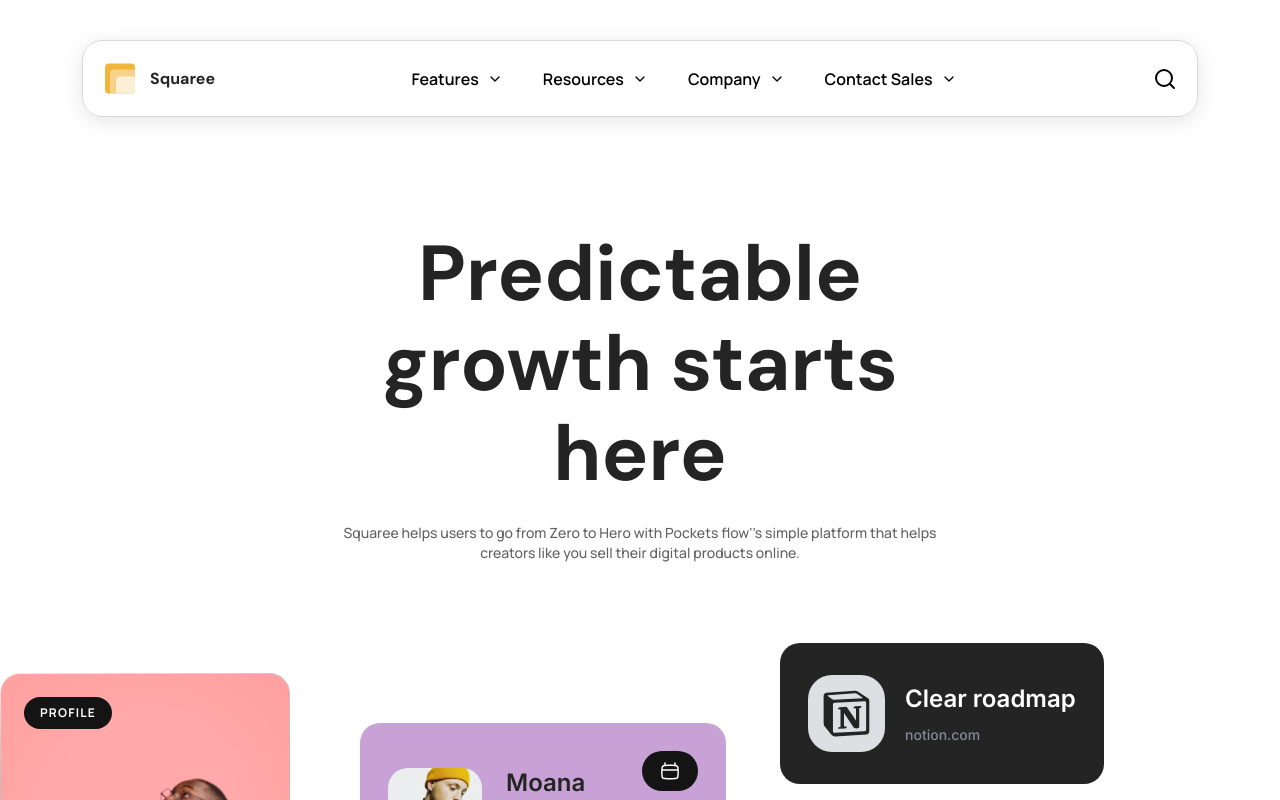
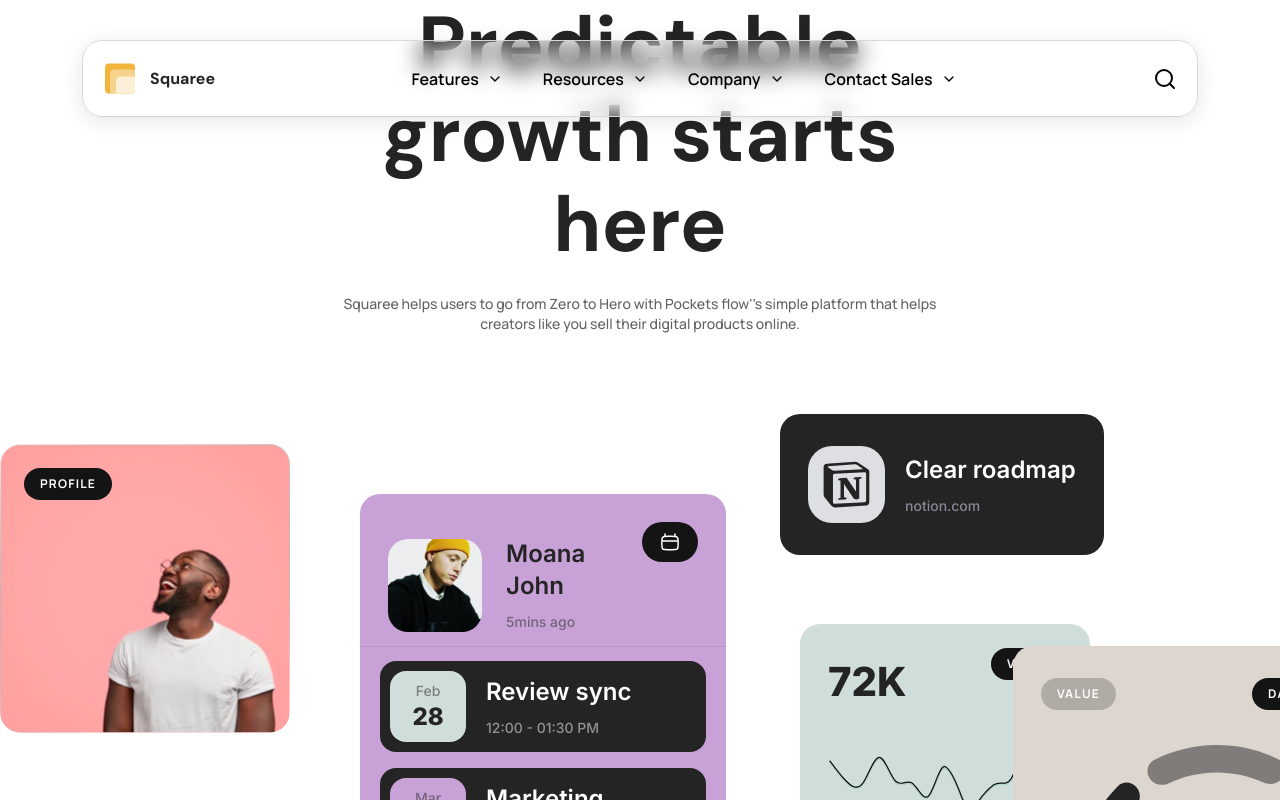
Before and after one commit to AlexDDevv/Squaree, a Next.js app: page / in a window 1280 px wide. Shown: the top 800 px of the page. Built offline with nearby package versions, Linux system fonts and the light colour scheme.

Commit message:
💫 Animate the Header

```diff
--- a/src/app/components/Header.tsx
+++ b/src/app/components/Header.tsx
@@ -1,28 +1,47 @@
-import React from 'react'
-import Link from 'next/link'
-import Image from 'next/image'
-import logo from "../../assets/images/logoSquaree.svg"
-import NavLink from './NavLink'
-import { Search } from "lucide-react"
+import React from "react";
+import Link from "next/link";
+import Image from "next/image";
+import logo from "../../assets/images/logoSquaree.svg";
+import NavLink from "./NavLink";
+import { Search } from "lucide-react";
+import { motion } from "framer-motion";
 
 export default function Header() {
     return (
-        <header className='max-w-[1116px] mx-auto rounded-large flex items-center justify-between gap-5 border border-borderHeader p-5 mt-10 mb-28 shadow-[0_4px_22px_rgba(0,0,0,0.1)]'>
+        <div className="w-full fixed top-0 left-0 z-50 flex justify-center items-center mt-10">
+            <motion.header
+                className="bg-transparent w-[1116px] mx-auto rounded-large flex items-center justify-between gap-5 border border-borderHeader p-5 shadow-[0_4px_22px_rgba(0,0,0,0.1)] backdrop-blur-md"
+                initial={{ opacity: 0, translateY: "-100px" }}
+                animate={{ opacity: 1, translateY: "0" }}
+                exit={{ opacity: 1, translateY: "0" }}
+                transition={{
+                    opacity: { delay: 0.2, duration: 1, ease: "easeInOut" },
+                    translateY: { duration: 1, ease: "easeInOut" },
+                }}
+            >
                 <div>
-                <Link href={"/"} className='flex items-center justify-center gap-3'>
+                    <Link
+                        href={"/"}
+                        className="flex items-center justify-center gap-3"
+                    >
                         <Image
                             src={logo}
-                        alt='Logo de Squaree'
+                            alt="Logo de Squaree"
+                            className="transition-transform duration-200 ease-in-out hover:scale-110"
                         />
-                    <p className='font-bold font-dmSans text-text'>Squaree</p>
+                        <p className="font-bold font-dmSans text-text">
+                            Squaree
+                        </p>
                     </Link>
                 </div>
                 <nav>
                     <NavLink />
                 </nav>
-            <div className='cursor-pointer'>
-                <Search />
+                <div className="cursor-pointer">
+                    <Search className="transition-transform duration-200 ease-in-out hover:scale-110" />
                 </div>
-        </header>
-    )
+                <div className="w-full h-full fixed inset-0 z-40 pointer-events-none"></div>
+            </motion.header>
+        </div>
+    );
 }
```
Lines whose indentation alone changed are shown as unchanged.
